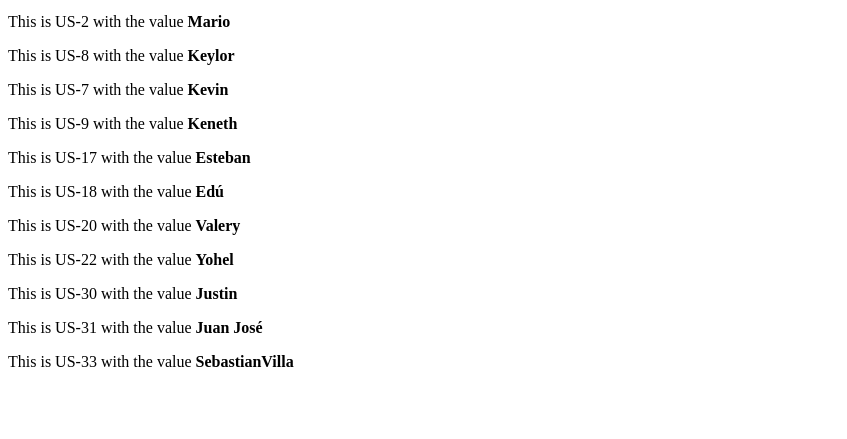
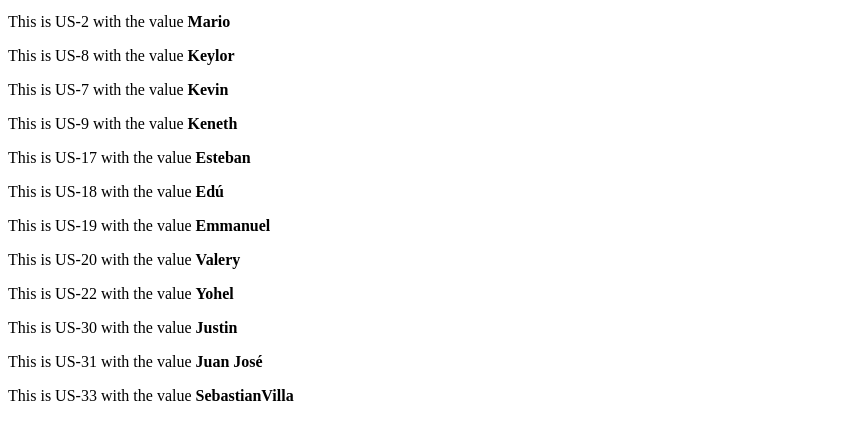
Before and after one commit to utn-integrador-III/demo-repository, a website: page index.html in a window 1280 px wide. Shown: the part 87-526 px from the top of the page, without its empty margins (0-847 px from the left). Drawn offline with Linux system fonts and the light colour scheme.

Commit message:
US-19: Added paragraph with value Emmanuel

```diff
--- a/index.html
+++ b/index.html
@@ -14,15 +14,14 @@
 
 <p>This is US-18 with the value <strong>Edú</strong></p>
 
+<p>This is US-19 with the value <strong>Emmanuel</strong></p>
+
 <p>This is US-20 with the value <strong>Valery</strong></p>
 
 <p>This is US-22 with the value <strong>Yohel</strong></p>
 
 <p>This is US-30 with the value <strong>Justin</strong></p>
 
-
 <p>This is US-31 with the value <strong>Juan José</strong></p>
 
-
-
 <p>This is US-33 with the value <strong>SebastianVilla</strong></p>
```
